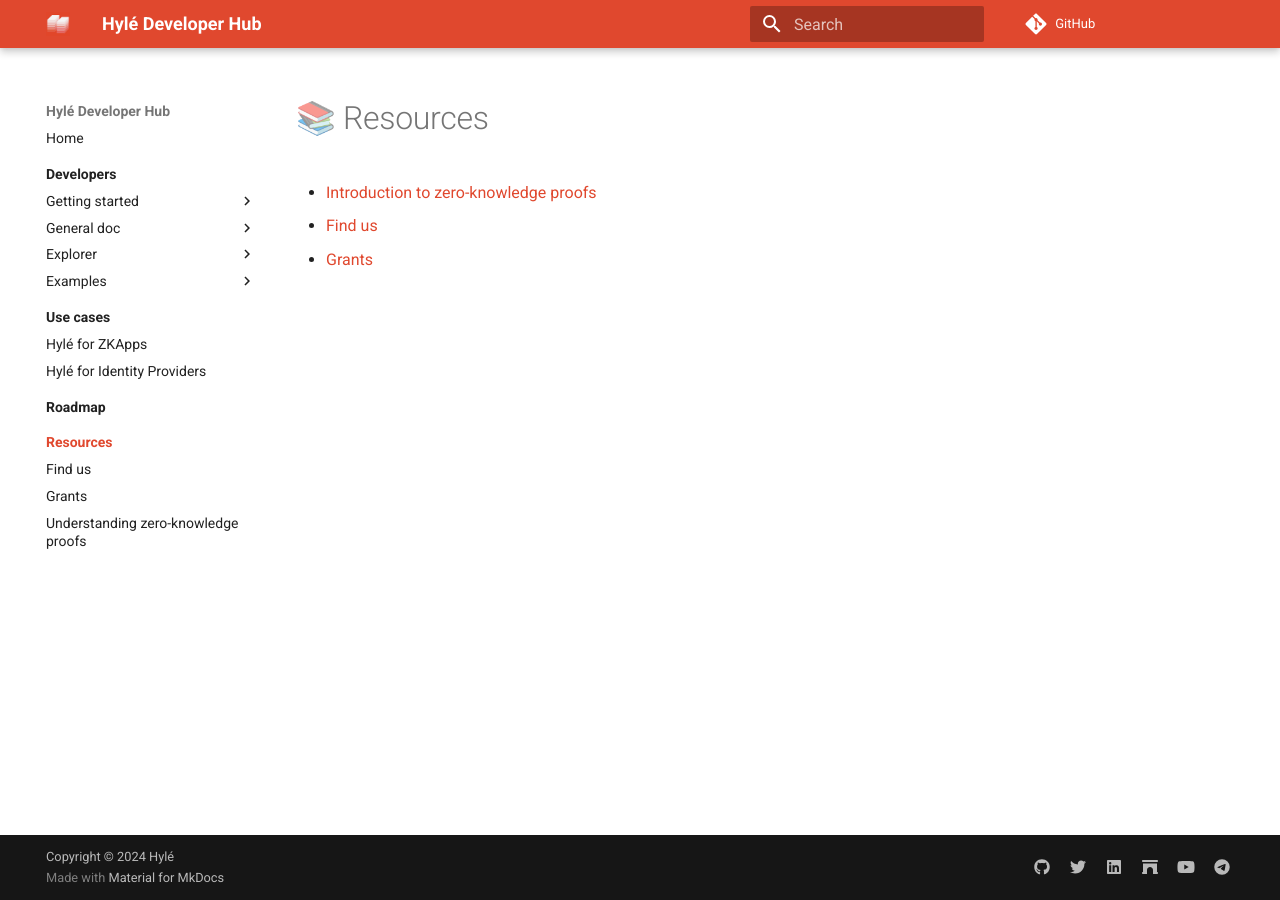
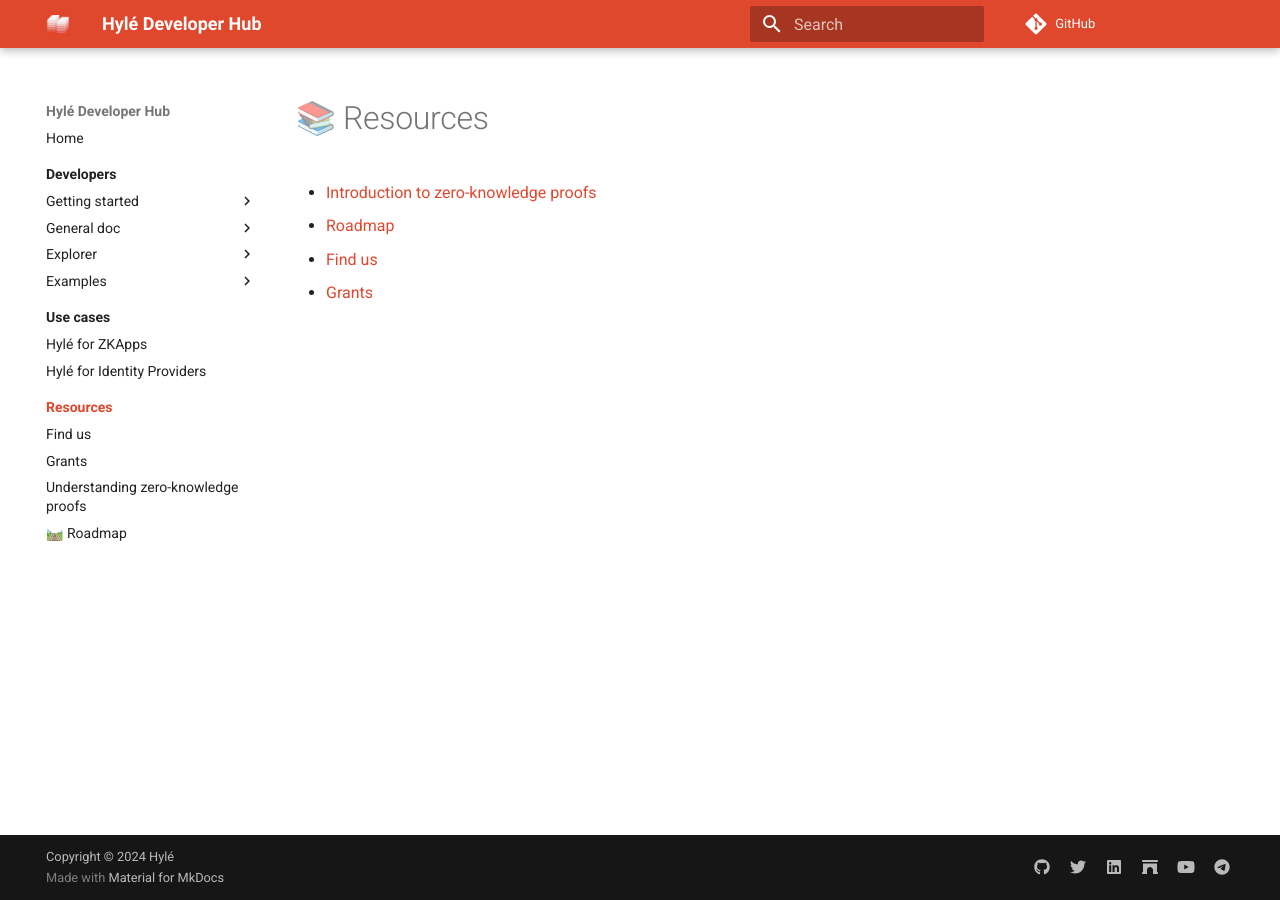
Before and after one commit to Hyle-org/devhub-hyle, an MkDocs documentation site: the page built from docs/resources/index.md, in a window 1280 px wide. Built offline with MkDocs 1.6.1 and Material for MkDocs 9.7.7, drawn with Linux system fonts in a browser that asks for light colours; comment, search, counter and statistics services are not loaded.

Commit message:
mkdown fix

```diff
--- a/docs/resources/index.md
+++ b/docs/resources/index.md
@@ -3,5 +3,6 @@
 ---
 
 - [Introduction to zero-knowledge proofs](./intro-to-zkp.md)
+- [Roadmap](./roadmap.md)
 - [Find us](./find-us.md)
 - [Grants](./grants.md)
```
Also changed, not shown: docs/.pages, docs/resources/roadmap.md (renamed from docs/roadmap/index.md).
